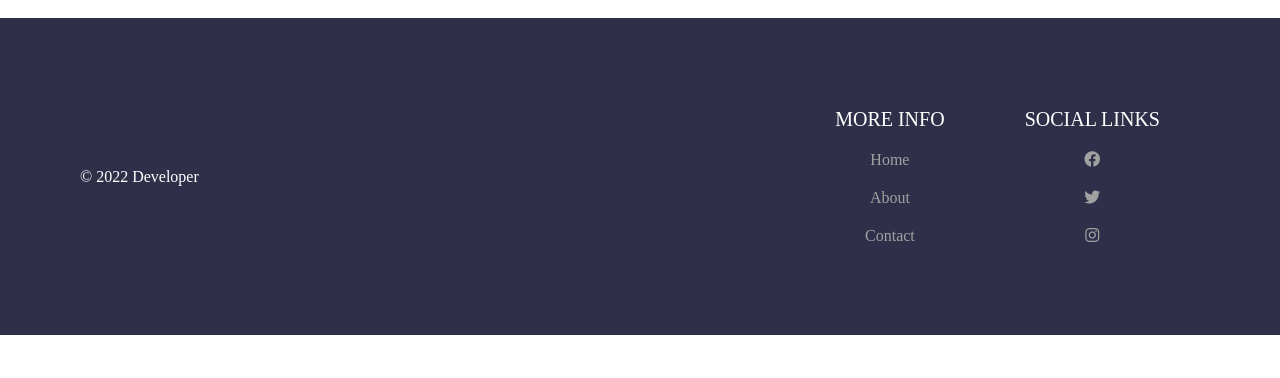
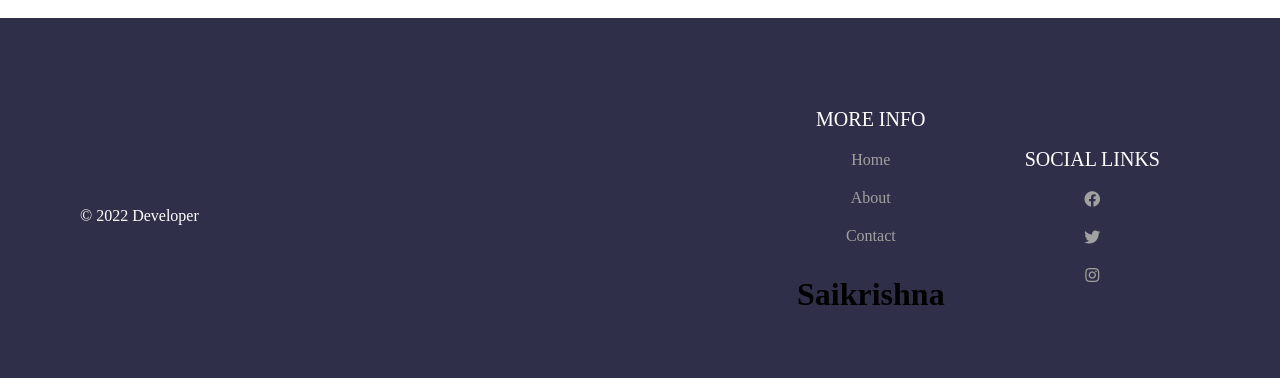
Before and after one commit to kammarisaikrishnaachari/Home, a plain HTML site: page index.html in a window 1280 px wide. Shown: the part 1244-1622 px from the top of the page. Before the commit the page ends 1579 px from the top, so only its background shows below. Drawn offline with Linux system fonts and the light colour scheme.

Commit message:
Update index.html

```diff
--- a/index.html
+++ b/index.html
@@ -243,6 +243,7 @@
         <a href="#">Home</a>
         <a href="#">About</a>
         <a href="#">Contact</a>
+        <h1>Saikrishna</h1>
       </div>
       <div class="links">
         <span>Social Links</span>
```
